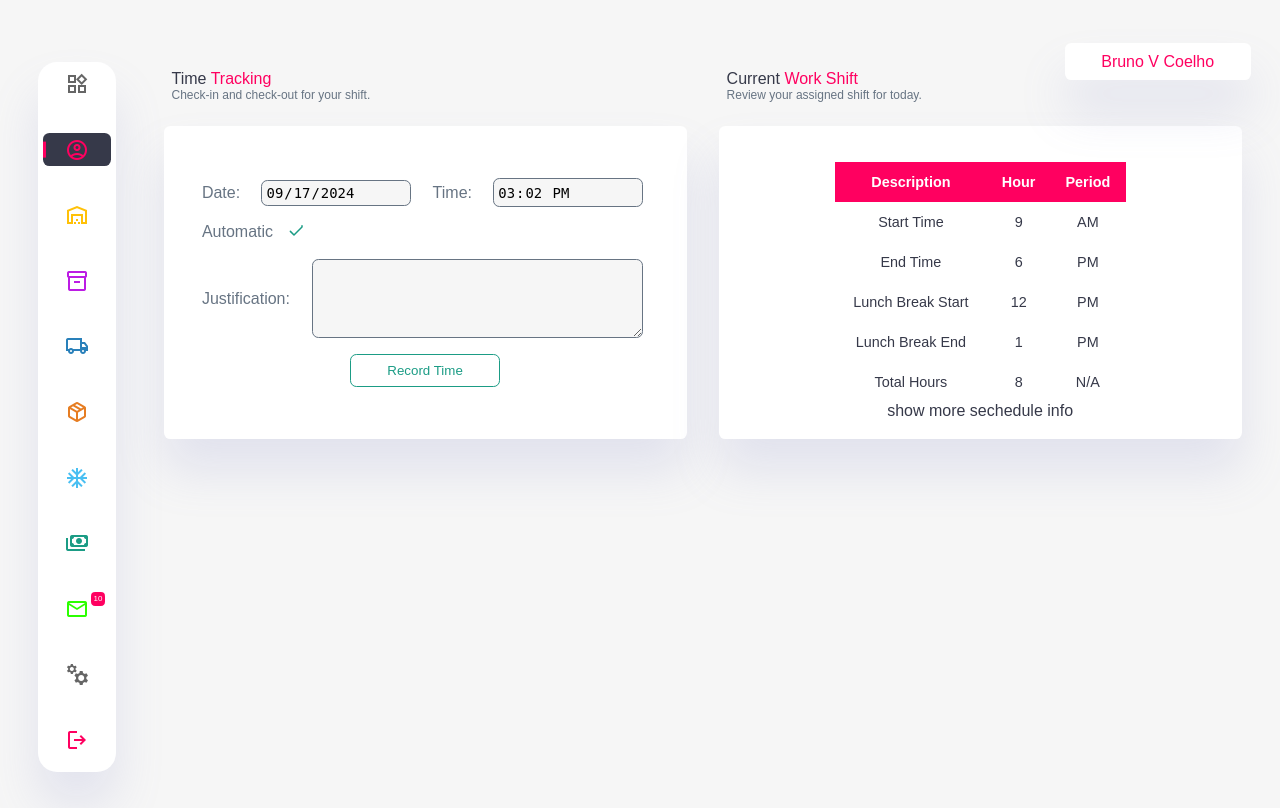
After one commit to BrunoKorpuzCoelho/Warehouse_Manager, a Flask app: page /schedule in a window 1280 px wide. The commit adds this page. Run offline with Flask 3, Linux system fonts and the light colour scheme; a user stored in the database is signed in.

Commit message:
Add files via upload

```diff
--- a/app.py
+++ b/app.py
@@ -38,6 +38,8 @@ class User(db.Model, UserMixin):
 
     product_movements = db.relationship('ProductMovements', back_populates='user', lazy=True)
     permissions = db.relationship("UserPermissions", uselist=False, back_populates="user")
+    logs = db.relationship('WorkSchedulesLogs', backref='user', lazy=True)
+    assigned_schedules = db.relationship('AssignedSchedules', backref='user_assigned_schedules', lazy=True)
 
     def __init__(self, username, password, nif, email, name, cellphone, role=None, last_login=None, status="Operational", user_type="Client"):
         self.username = username
@@ -257,11 +259,62 @@ class Notification(db.Model):
     user = db.relationship('User', backref='notifications')
     message = db.relationship('Message', backref='notifications')
 
+class WorkSchedules(db.Model):
+    id = db.Column(db.Integer, primary_key=True)
+    schedule  = db.Column(db.String(5), unique = True)
+    time_in = db.Column(db.String(15))
+    time_out = db.Column(db.String(15))
+    lunch_start = db.Column(db.String(15))
+    lunch_end = db.Column(db.String(15))
+
+    logs = db.relationship('WorkSchedulesLogs', backref='work_schedule', lazy=True)
+
+    def __init__(self, schedule, time_in, time_out, lunch_start, lunch_end):
+        self.schedule = schedule
+        self.time_in = time_in
+        self.time_out = time_out
+        self.lunch_start = lunch_start
+        self.lunch_end = lunch_end
+
+class WorkSchedulesLogs(db.Model):
+    id = db.Column(db.Integer, primary_key=True)
+    schedule_id = db.Column(db.Integer, db.ForeignKey('work_schedules.id'))
+    user_id = db.Column(db.Integer, db.ForeignKey('user.id'), unique=True)
+    create_date_in = db.Column(db.String(30))
+    create_date_out = db.Column(db.String(30))
+    log_type = db.Column(db.String(10), default="Manual")
+    justification = db.Column(db.String)
+    status = db.Column(db.String(20), default="Approved")
+    notes = db.Column(db.String)
+
+    def __init__(self, schedule_id, user_id, create_date_out=None, log_type="Manual", justification="", status="Approved"):
+        self.schedule_id = schedule_id
+        self.user_id = user_id
+        self.create_date_in = datetime.now().strftime('%d/%m/%Y %H:%M:%S')
+        self.create_date_out = create_date_out
+        self.log_type = log_type
+        self.justification = justification
+        self.status = status
+
+class AssignedSchedules(db.Model):
+    id = db.Column(db.Integer, primary_key=True)
+    user_id = db.Column(db.Integer, db.ForeignKey('user.id'))
+    schedule_id = db.Column(db.Integer, db.ForeignKey('work_schedules.id'))
+    date = db.Column(db.String)
+
+    user = db.relationship('User', lazy=True)
+    schedule = db.relationship('WorkSchedules', backref='assigned_schedules', lazy=True)
+
+    def __init__(self, user_id, schedule_id, date):
+        self.user_id = user_id
+        self.schedule_id = schedule_id
+        self.date = date
+
 # Email configuration
 SMTP_SERVER = 'smtp-mail.outlook.com'
 SMTP_PORT = 587
-SMTP_EMAIL = "************************"
-SMTP_PASSWORD = "************************"
+SMTP_EMAIL = "**********"
+SMTP_PASSWORD = "*******"
 
 # Default Email Configuration
 def send_email(to_email, subject, body):
@@ -365,7 +418,7 @@ def login():
         password = request.form["password"]
 
         user = User.query.filter_by(username=username).first()
-        if user and user.password == password:
+        if user and check_password_hash(user.password, password):
             login_user(user)
             user.last_login = datetime.now().strftime('%d/%m/%Y %H:%M')
             db.session.commit()
@@ -595,7 +648,7 @@ def reset_password(user_id):
         flash("Password reset successfully. The new password has been sent to the user's email.", "success")
 
         send_password_reset_email(user, new_password)
-        print(f"{Fore.GREEN}Password reset successfully and email sent.")
+        print(f"{Fore.GREEN}Password reset successfully. . New password: {new_password} and email sent.")
     else:
         flash("User not found.", "danger")
 
@@ -670,10 +723,39 @@ def update_user_permissions(user_id):
 @login_required
 def user_settings(user_id):
      user = current_user if current_user.is_authenticated else None
+     user_to_edit = User.query.get(user_id)
+
      if request.method == "POST":
-         pass
+        if "name" in request.form and request.form["name"].strip() and request.form["name"] != user_to_edit.name:
+            user_to_edit.name = request.form["name"]
+
+        if "password" in request.form and request.form["password"].strip():
+            hashed_password = generate_password_hash(request.form["password"])
+            if not check_password_hash(user_to_edit.password, request.form["password"]):
+                user_to_edit.password = hashed_password
+
+        if "cellphone" in request.form and request.form["cellphone"].strip() and request.form["cellphone"] != user_to_edit.cellphone:
+            user_to_edit.cellphone = request.form["cellphone"]
+
+        if "email" in request.form and request.form["email"].strip() and request.form["email"] != user_to_edit.email:
+            user_to_edit.email = request.form["email"]
+
+        db.session.commit()
+        flash("User details updated successfully.", "success")
+        print(f"{Fore.GREEN} User details updated successfully.")
+        return redirect(url_for("user_settings", user_id=user_id))
+
      else:
          return render_template("user_settings.html", user=user)
+
+@app.route("/schedule", methods=["GET", "POST"])
+@login_required
+def schedule():
+    user = current_user if current_user.is_authenticated else None
+    if request.method == "POST":
+        pass
+    else:
+        return render_template("schedule_home.html", user=user)
 
 def create_user():
     user = User(username="test",
@@ -688,9 +770,59 @@ def create_user():
     db.session.commit()
     print(f"{Fore.GREEN}Criado Com sucesso")
 
+def create_work_schedules():
+    schedules = WorkSchedules(
+        schedule = "OFF",
+        time_in = "",
+        time_out = "",
+        lunch_start = "",
+        lunch_end = ""
+    )
+    db.session.add(schedules)
+    db.session.commit()
+    print(f"{Fore.GREEN}Criado Com sucesso")
+
+def assign_schedules_for_september(user_id=1):
+    start_date = datetime(2024, 9, 1)
+    end_date = datetime(2024, 9, 30)
+
+    week_schedule_a = 1
+    week_schedule_b = 2
+    weekend_off = 9
+
+    current_date = start_date
+    week_counter = 0
+
+    while current_date <= end_date:
+
+        if current_date.weekday() >= 5:
+            schedule_id = weekend_off
+        else:
+
+            if week_counter % 2 == 0:
+                schedule_id = week_schedule_a
+            else:
+                schedule_id = week_schedule_b
+
+
+        date_str = current_date.strftime('%d/%m/%Y')
+
+        new_schedule = AssignedSchedules(user_id=user_id, schedule_id=schedule_id, date=date_str)
+        db.session.add(new_schedule)
+
+        current_date += timedelta(days=1)
+
+        if current_date.weekday() == 0:
+            week_counter += 1
+
+    db.session.commit()
+    print("Horários atribuídos para o mês de setembro.")
+
 if __name__ == "__main__":
     init(autoreset=True)
     with app.app_context():
         db.create_all()
         #create_user()
-    app.run(host="0.0.0.0", port=5000, debug=True)
+        #create_work_schedules()
+        assign_schedules_for_september()
+    app.run(host="0.0.0.0", port=5000, debug=True, use_reloader=False)
--- a/static/css/main.css
+++ b/static/css/main.css
@@ -10,6 +10,7 @@
     --color-light: rgba(132, 139, 200, 0.18);
     --color-dark-variant: #677483;
     --color-background: #f6f6f6;
+    --color-negative: #000;
 
     --card-border-radius: 2rem;
     --border-radius-1: 0.4rem;
@@ -31,6 +32,7 @@
     --color-dark: #edeffdbe;
     --color-dark-variant: #a3bdcc;
     --color-light: rgba(0, 0, 0, 0.4);
+    --color-negative: #FFF;
     --box-shadow: 0 2rem 3rem var(--color-light)
 }
 
@@ -444,7 +446,7 @@ b {
     padding: 1rem;
 }
 
-.dashboard-nav button {
+.dashboard-nav .sing-out {
     position: relative;
     display: inline-block;
     padding: 0.5rem 1rem;
@@ -460,12 +462,12 @@ b {
     box-shadow: inset 0 0 0 0 var(--color-danger);
 }
 
-.dashboard-nav button:hover {
+.dashboard-nav .sing-out:hover {
     color: #FFF;
     box-shadow: inset 0 -100px 0 0 var(--color-danger);
 }
 
-.dashboard-nav  button:active {
+.dashboard-nav  .sing-out:active {
         transform: scale(0.9);
 }
 
@@ -478,6 +480,7 @@ b {
     gap: 3rem;
     padding: var(--padding-1);
     align-items: flex-start;
+    position: relative;
 }
 
 .user-manager-container .side-menu {
@@ -1502,7 +1505,7 @@ h3 .user-manager-cards-title {
     width: 50%;
     height: 10%;
     display: flex;
-    margin: 1rem auto 0 auto;
+    margin: 1rem auto -1.5rem auto;
     background-color: transparent;
     border: 1px solid var(--color-danger);
     color: var(--color-danger);
@@ -1518,9 +1521,223 @@ h3 .user-manager-cards-title {
     flex-direction: row;
     gap: 1rem;
     align-items: center;
-    margin-top: 2rem;
-}
-
-.user-settings-card-p-theme {
+    padding: var(--padding-1);
     margin-top: 3rem;
 }
+
+.user-settings-card .theme-preference p {
+    color: var(--color-dark);
+}
+
+.user-settings-card .support-list {
+    display: flex;
+    width: 100%;
+    height: 100%;
+    margin-top: 3rem;
+    line-height: 4.5rem;
+    padding: var(--padding-1);
+}
+
+.user-settings-card .support-list a {
+    transition: 0.7s ease all;
+}
+
+.user-settings-card .support-list a:hover {
+    text-decoration: underline;
+    color: var(--color-warming);
+}
+
+.header-dashboard .dashboard-nav .clock-in-out  .sing-out {
+    margin-left: 1rem;
+    border: var(--color-success) 2px solid;
+    color: var(--color-success);
+    box-shadow: inset 0 0 0 0 var(--color-success)
+}
+
+.header-dashboard .dashboard-nav .clock-in-out  .sing-out:hover {
+    color: #FFF;
+    box-shadow: inset 0 -100px 0 0 var(--color-success);
+}
+
+.header-dashboard .dashboard-nav .clock-in-out  .sing-out,
+.header-dashboard .dashboard-nav .sing-out {
+    display: flex;
+    align-items: center;
+    justify-content: center;
+}
+
+.header-dashboard .dashboard-nav .schedule,
+.header-dashboard .dashboard-nav .logout {
+    vertical-align: middle;
+    margin-right: 3px;
+}
+
+.schedule-header {
+    display: flex;
+    position: absolute;
+    background-color: var(--color-white);
+    width: 15%;
+    justify-content: center;
+    padding: 0.1rem;
+    top: 0;
+    right: 10px;
+    box-shadow: var(--box-shadow);
+    border-radius: var(--border-radius-1);
+}
+
+.schedule-header h3 {
+    color: var(--color-danger);
+}
+
+.schedule_container_wrap {
+    display: flex;
+    flex-direction: row;
+    gap: 2rem;
+    width: 100%;
+    height: 50%;
+}
+
+.schedule_container {
+    display: flex;
+    flex-direction: column;
+    width: 50%;
+}
+
+.schedule_container-head-info-p {
+    font-size: 0.75rem;
+    padding: 0.5rem;
+    margin-top: -1rem;
+}
+
+.time-tracking-container {
+    display: flex;
+    flex-direction: column;
+    width: 100%;
+    height: 100%;
+    margin-top: 1rem;
+    background-color: var(--color-white);
+    padding: var(--padding-1);
+    border-radius: var(--border-radius-1);
+    justify-content: center;
+    align-items: center;
+    box-shadow: var(--box-shadow);
+    transition: 0.7s ease all;
+}
+
+.time-tracking-container:hover,
+.schedule_time_user:hover {
+    box-shadow: none;
+}
+
+.form-date {
+    display: flex;
+    flex-direction: column;
+    gap: 1rem;
+    padding: var(--padding-1);
+    width: 100%;
+    margin: 0 auto;
+}
+
+.form-row {
+    display: flex;
+    flex-wrap: wrap;
+    gap: 1rem;
+    align-items: center;
+    justify-content: space-between;
+    width: 100%;
+}
+
+.form-row label {
+    color: var(--color-dark-variant);
+    margin-right: 5px;
+}
+
+.form-row input,
+.form-row textarea {
+    padding: 0.2rem;
+    font-size: 0.87rem;
+    border-radius: var(--border-radius-1);
+    border: 1px solid var(--color-dark-variant);
+}
+
+.form-row  input[type="date"],
+.form-row input[type="time"],
+.form-row input[type="checkbox"],
+.form-row textarea {
+    color: var(--color-negative);
+    width: 150px;
+    margin-right: 5px;
+    background-color: var(--color-background);
+}
+
+.form-row input[type="checkbox"] {
+    width: 20px;
+}
+
+.form-row textarea {
+    width: calc(100% - 115px);
+    margin-left: 0;
+    font-size: 0.75rem;
+}
+
+.time-tracking-submit-btn {
+    width: 150px;
+    margin: 0 auto;
+    padding: 0.5rem 1rem;
+    background-color: transparent;
+    color: var(--color-success);
+    border: 1px var(--color-success) solid;
+    border-radius: var(--border-radius-1);
+}
+
+.time-tracking-submit-btn:after {
+    background-color: var(--color-success);
+}
+
+.schedule_time_user_wrap {
+    display: flex;
+    flex-direction: column;
+    width: 50%;
+}
+
+.schedule_time_user {
+    display: flex;
+    flex-direction: column;
+    width: 100%;
+    height: 100%;
+    margin-top: 1rem;
+    background-color: var(--color-white);
+    padding: var(--padding-1);
+    border-radius: var(--border-radius-1);
+    justify-content: center;
+    align-items: center;
+    box-shadow: var(--box-shadow);
+    transition: 0.7s ease all;
+}
+
+.work-shift-table {
+    width: 60%;
+    border-collapse: collapse;
+    margin-top: 1rem;
+}
+
+.work-shift-table th,
+.work-shift-table td {
+    border: 1px solid var(--color-grey-light);
+    padding: 0.75rem;
+    text-align: center;
+    font-size: 0.9rem;
+}
+
+.work-shift-table th {
+    background-color: var(--color-danger);
+    color: #FFF;
+}
+
+.work-shift-table tr:nth-child(even) {
+    background-color: var(--color-grey-light);
+}
+
+.work-shift-table tr:hover {
+    background-color: var(--color-light);
+}
--- a/static/js/main.js
+++ b/static/js/main.js
@@ -38,3 +38,7 @@ const toggle = document.getElementById('darkModeToggle');
                 });
             }
         }
+
+        function redirectToSchedule() {
+            window.location.href = "/schedule";
+        }
--- /dev/null
+++ b/templates/schedule_home.html
@@ -0,0 +1,164 @@
+<!-- LINKS POR COLOCAR -->
+<!DOCTYPE html>
+<html lang="en">
+<head>
+    <meta charset="UTF-8">
+    <meta name="viewport" content="width=device-width, initial-scale=1.0">
+    <title>Schedule  |  Cubix</title>
+    <link rel="stylesheet" href="/static/css/main.css">
+    <link rel="stylesheet" href="/static/css/darkMode.css">
+    <link rel="stylesheet" href="https://fonts.googleapis.com/css2?family=Material+Symbols+Outlined:opsz,wght,FILL,GRAD@20..48,100..700,0..1,-50..200" />
+    <style>
+        body {
+            display: flex;
+            flex-direction: column;
+            position: relative;
+            min-height: auto;
+            overflow-x: hidden;
+        }
+    </style>
+</head>
+<body id="body">
+    <!-- Form for Logout -->
+    <form id="logout-form" action="{{ url_for('logout') }}" method="post" style="display: none;">
+        <input type="hidden" name="logout" value="true">
+    </form>
+    <!-- End of Form for Logout -->
+
+    <!-- Main Menu -->
+     <main>
+        <div class="user-manager-container">
+            <div class="user-manager-container">
+                <div class="side-menu">
+                    <a href="/dashboard" title="Dashboard"><span class="material-symbols-outlined home">widgets</span></a>
+                    <a href="/users-manager" class="active active-users" title="Users Management"><span class="material-symbols-outlined users">account_circle</span></a>
+                    <a href="" title="Warehouse"><span class="material-symbols-outlined warehouse">warehouse</span></a>
+                    <a href="" title="Stock"><span class="material-symbols-outlined inventory">inventory_2</span></a>
+                    <a href="" title="Shipping"><span class="material-symbols-outlined shipping">local_shipping</span></a>
+                    <a href="" title="Orders"><span class="material-symbols-outlined order">package_2</span></a>
+                    <a href="" title="Climate Controls"><span class="material-symbols-outlined ac">ac_unit</span></a>
+                    <a href="" title="Payments"><span class="material-symbols-outlined payments">payments</span></a>
+                    <a href="" title="Messages" class="messages-a"><span class="material-symbols-outlined mail">mail</span><span class="mesage-count">10</span></a>
+                    <a href="" title="Settings"><span class="material-symbols-outlined settings">manufacturing</span></a>
+                    <a href="#" onclick="document.getElementById('logout-form').submit();" title="Logout"><span class="material-symbols-outlined users">logout</span></a>
+                </div>
+
+                <div class="schedule-header">
+                    <h3>{{ user.name }}</h3>
+                </div>
+
+                <div class="schedule_container_wrap">
+                    <div class="schedule_container">
+                        <h3>Time <span class="danger">Tracking</span></h3>
+                        <p class="schedule_container-head-info-p">Check-in and check-out for your shift.</p>
+                        <div class="time-tracking-container">
+                            <form action="" method="POST">
+                                <div class="form-date">
+                                    <div class="form-row">
+                                        <label for="date">Date:</label>
+                                        <input type="date" id="date" name="date" disabled>
+
+                                        <label for="time">Time:</label>
+                                        <input type="time" id="time" name="time" disabled>
+
+                                        <div class="permission-checkbox">
+                                            <label for="log_type">Automatic</label>
+                                            <label class="container-checkbox">
+                                            <input type="checkbox" id="log_type" name="log_type" checked>
+                                            <svg viewBox="0 0 64 64" height="1rem" width="2rem">
+                                                <path d="M 0 16 V 56 A 8 8 90 0 0 8 64 H 56 A 8 8 90 0 0 64 56 V 8 A 8 8 90 0 0 56 0 H 8 A 8 8 90 0 0 0 8 V 16 L 32 48 L 64 16 V 8 A 8 8 90 0 0 56 0 H 8 A 8 8 90 0 0 0 8 V 56 A 8 8 90 0 0 8 64 H 56 A 8 8 90 0 0 64 56 V 16" pathLength="575.0541381835938" class="path"></path>
+                                            </svg>
+                                            </label>
+                                        </div>
+                                    </div>
+
+                                    <div class="form-row">
+                                        <label for="justification">Justification:</label>
+                                        <textarea id="justification" name="justification" rows="5" cols="50" disabled></textarea>
+                                    </div>
+
+                                    <button type="submit" class="btn-shine time-tracking-submit-btn">Record Time</button>
+                                </div>
+                            </form>
+                        </div>
+                    </div>
+
+                    <div class="schedule_time_user_wrap">
+                        <h3>Current <span class="danger">Work Shift</span></h3>
+                        <p class="schedule_container-head-info-p">Review your assigned shift for today.</p>
+                        <div class="schedule_time_user">
+                            <table class="work-shift-table">
+                                <thead>
+                                    <tr>
+                                        <th>Description</th>
+                                        <th>Hour</th>
+                                        <th>Period</th>
+                                    </tr>
+                                </thead>
+                                <tbody>
+                                    <tr>
+                                        <td>Start Time</td>
+                                        <td>9</td>
+                                        <td>AM</td>
+                                    </tr>
+                                    <tr>
+                                        <td>End Time</td>
+                                        <td>6</td>
+                                        <td>PM</td>
+                                    </tr>
+                                    <tr>
+                                        <td>Lunch Break Start</td>
+                                        <td>12</td>
+                                        <td>PM</td>
+                                    </tr>
+                                    <tr>
+                                        <td>Lunch Break End</td>
+                                        <td>1</td>
+                                        <td>PM</td>
+                                    </tr>
+                                    <tr>
+                                        <td>Total Hours</td>
+                                        <td>8</td>
+                                        <td>N/A</td>
+                                    </tr>
+                                </tbody>
+                            </table>
+                            <a href="">show more sechedule info</a>
+                        </div>
+                    </div>
+                </div>
+        </div>
+     </main>
+     <script src="/static/js/main.js"></script>
+     <script>
+        document.addEventListener('DOMContentLoaded', function () {
+            const logTypeCheckbox = document.getElementById('log_type');
+            const dateInput = document.getElementById('date');
+            const timeInput = document.getElementById('time');
+            const justificationTextarea = document.getElementById('justification');
+
+            function setDateTimeToNow() {
+                const now = new Date();
+                dateInput.value = now.toISOString().split('T')[0];
+                timeInput.value = now.toTimeString().slice(0, 5);
+            }
+
+            if (logTypeCheckbox.checked) {
+                setDateTimeToNow();
+                justificationTextarea.disabled = true;
+            }
+
+            logTypeCheckbox.addEventListener('change', function () {
+                if (this.checked) {
+                    setDateTimeToNow();
+                    justificationTextarea.disabled = true;
+                } else {
+                    dateInput.disabled = false;
+                    timeInput.disabled = false;
+                    justificationTextarea.disabled = false;
+                }
+            });
+        });
+     </script>
+</body>
+</html>
```
Also changed, not shown: templates/dashboard.html (+6 -1 lines), templates/user_settings.html (+15 -5 lines), instance/test.db.
